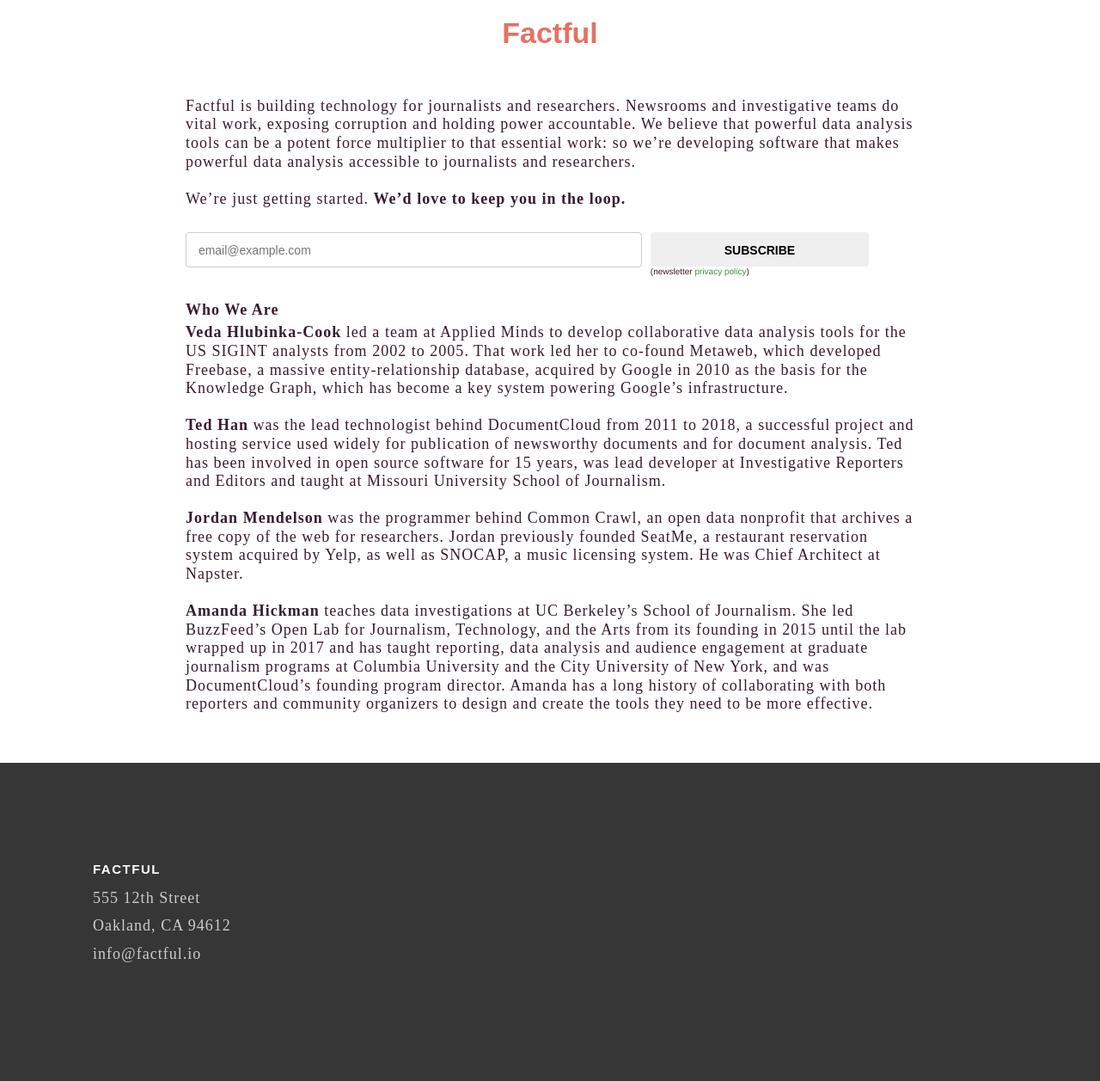
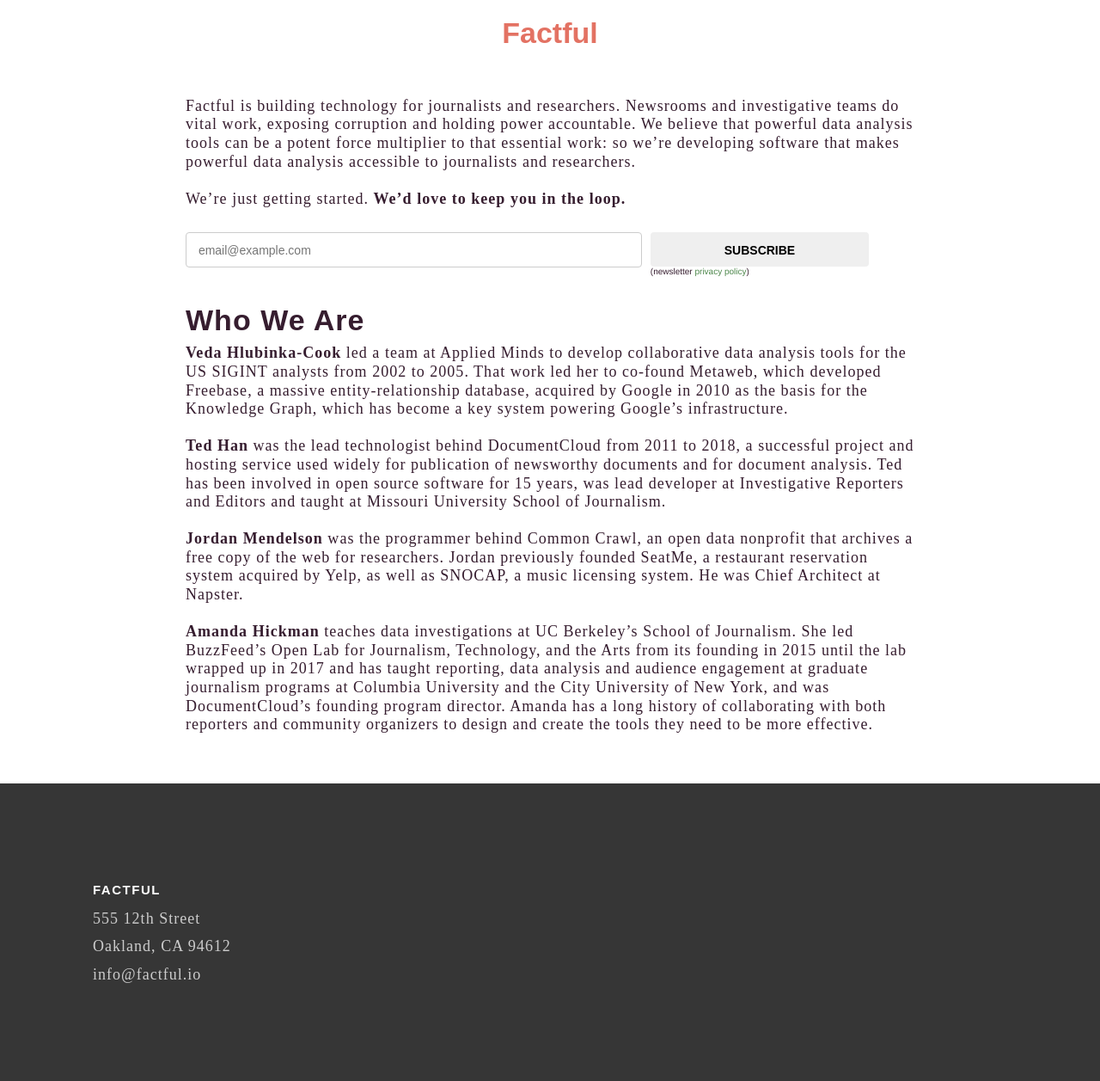
Before and after one commit to factful/factful.github.io, a Jekyll site: the page built from about.md, in a window 1280 px wide. Shown: the whole page at 86% size. Built offline with Jekyll 4.4.1, drawn with Linux system fonts in a browser that asks for light colours; nearby versions of some CDN libraries; some web fonts are replaced; before the commit the page ends 1233 px from its top, so only the background shows below that.

Commit message:
Update main.css

```diff
--- a/css/main.css
+++ b/css/main.css
@@ -25,17 +25,21 @@
 }
 
 main h2 {
- font-weight: bold;
+  font-family: "sofia-pro",sans-serif;
+  font-style: normal;
+  font-weight: 600;
+  font-size: 34px;
+  padding: 12px 0;
 }
 
+main strong {
+   font-weight: bold;
+}
 main p {
  line-height: 1.2em;
  padding-bottom: 1.2em;
 }
 
-main strong {
-   font-weight: bold;
-}
 
 footer {
    padding: 6em;
```
